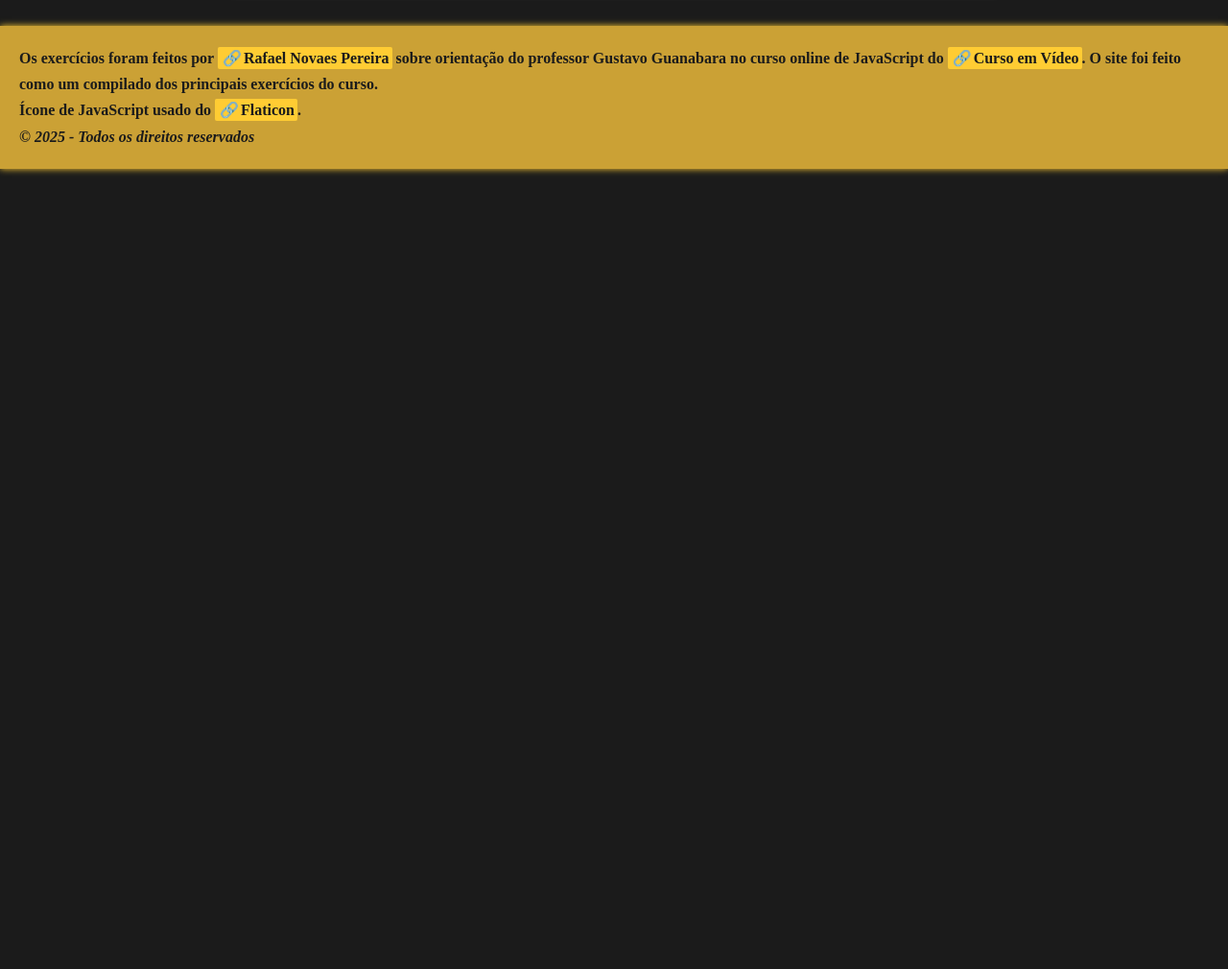
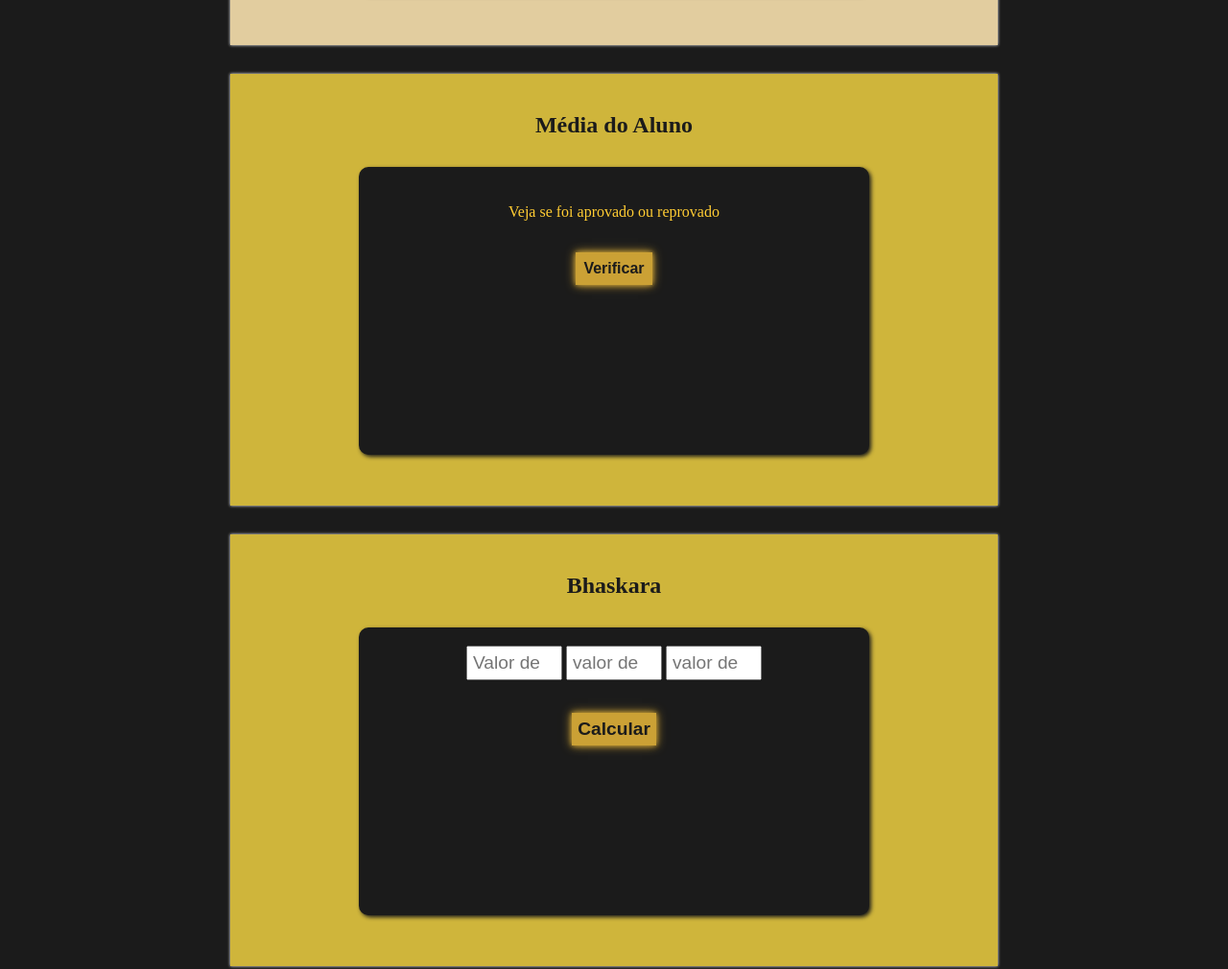
Before and after one commit to Rafael-NP/Exercicios_JS, a plain HTML site: page principal.html in a window 1280 px wide. Shown: the part 563-1573 px from the top of the page at 96% size. Before the commit the page ends 800 px from the top, so only its background shows below. Drawn offline with Linux system fonts and the light colour scheme.

Commit message:
05- Adicionando dois desafios, de média e bhaskara

```diff
--- a/principal.html
+++ b/principal.html
@@ -22,6 +22,27 @@
                 </div>
             </article>
         </section>
+        <section id="aluno">
+            <h1>Média do Aluno</h1>
+            <article>
+                <p>Veja se foi aprovado ou reprovado</p>
+                <input class="butao" type="button" value="Verificar" onclick="verificar()">
+            </article>
+        </section>
+        <section id="bhaskara">
+            <h1>Bhaskara</h1>
+            <article>
+                <input type="number" placeholder="Valor de a" class="bas" id="a">
+                <input type="number" placeholder="valor de b" class="bas" id="b">
+                <input type="number" placeholder="valor de c" class="bas" id="c">
+                <input type="button" class="butao" value="Calcular" onclick="calcular()">
+                <div>
+                    <p id="conta"></p>
+                    <p id="x1"></p>
+                    <p id="x2"></p>
+                </div>
+            </article>
+        </section>
     </main>
     <footer>
         <p>Os exercícios foram feitos por <a href="https://github.com/Rafael-NP" target="_blank">Rafael Novaes Pereira</a> sobre orientação do professor Gustavo Guanabara no curso online de JavaScript do <a href="https://www.cursoemvideo.com/" target="_blank">Curso em Vídeo</a>. O site foi feito como um compilado dos principais exercícios do curso.</p>
--- a/src/css/estilo.css
+++ b/src/css/estilo.css
@@ -40,7 +40,7 @@ section{
     background: var(--amarelo);
     margin: 30px auto;
     color: white;
-    height: 400px;
+    height: 450px;
     box-shadow: 0 0 3px white;
     padding: 20px;
     max-width: 800px;
@@ -51,11 +51,12 @@ section h1{
     color: var(--preto)
 }
 article{
-    background: white;
+    background: var(--preto);
     border-radius: 10px;
     padding: 15px;
     width: 70%;
-    color: var(--preto);
+    height: 300px;
+    color: var(--amareloClaro);
     margin: auto;
     box-shadow: 2px 2px 4px var(--preto);
 }
@@ -70,6 +71,45 @@ article img{
     height: 170px;
     border-radius: 20px;
     box-shadow: 2px 2px 3px var(--preto);
+}
+article .butao{
+    display: block;
+    margin: 30px auto 0 auto;
+    font-size: 16px;
+    font-weight: bold;
+    padding: 7px;
+    background: var(--laranja);
+    color: var(--preto);
+    border: 1px solid var(--laranja);
+    transition: .7s;
+    box-shadow: 0 0 5px var(--laranja), 0 0 10px var(--laranja);
+}
+article .butao:hover{
+    background: var(--preto);
+    color: var(--laranja);
+    box-shadow: 0 0 5px var(--laranja), 0 0 20px var(--laranja), 0 0 25px var(--laranja);
+}
+article .butao:active{
+    transition: .1s;
+    transform: scale(0.95);
+}
+article p{
+    font: sans-serif 1.3em;
+    line-height: 1.5em;
+    margin: 20px auto 0 auto;
+    text-align: center;
+}
+#bhaskara input{
+    font-size: 1.2em;
+    padding: 5px;
+}
+.bas{
+    text-align: center;
+    flex-wrap: wrap;
+    width: 100px;
+    margin: 4px auto;
+    padding: 3px;
+    font-size: 13;
 }
 footer{
     margin-top: 30px;
@@ -104,10 +144,19 @@ footer #di{
         font-size: 1.4em;
         padding-left: 50px;
     }
+    #bhaskara{
+        height: 550px;
+    }
+    #bhaskara article{
+        height: 400px;
+    }
 }
 @media(width < 350px){
     #hora img{
         width: 100px;
         height: 100px;
     }
+    #bhaskara article{
+        height: 450px;
+    }
 }
--- a/src/js/script.js
+++ b/src/js/script.js
@@ -1,4 +1,4 @@
-// HORARIO DO DIA
+// HORARIO DO DIA (EXERCÍCIO)
 function carregar(){
     let msg = document.getElementById('msg')
     let img = document.getElementById('imagem')
@@ -7,17 +7,59 @@ function carregar(){
     msg.innerHTML = `Agora são ${hora} horas.`
     if(hora >= 0 && hora < 12){
         img.src = './src/assets/manha.jpg'
-        document.getElementsByTagName('section')[0].style.backgroundColor = '#e2cd9f'
+        document.getElementById('hora').style.backgroundColor = '#e2cd9f'
         document.getElementsByTagName('article')[0].style.backgroundColor = 'var(--amareloClaro)'
         msg.style.color = 'var(--preto)'
     }
     else if(hora >= 12 && hora < 18){
         img.src = './src/assets/tarde.jpg'
-        document.getElementsByTagName('section')[0].style.backgroundColor= '#b9846f'
+        document.getElementById('hora').style.backgroundColor= '#b9846f'
     }
     else{
         img.src = './src/assets/noite.jpg'
-        document.getElementsByTagName('section')[0].style.backgroundColor= '#0F2426'
+        document.getElementById('hora').style.backgroundColor= '#0F2426'
         document.getElementsByTagName('h1')[1].style.color = 'var(--amareloClaro)'
     }
 }
+// SITUAÇÃO DO ALUNO (DESAFIO)
+function verificar(){
+    let nome = prompt('Qual é o nome do aluno?')
+    let n1 = prompt(`Digite a primeira nota de ${nome}`)
+    let n2 = prompt(`Digite a segunda nota de ${nome}`)
+    let n3 = prompt(`Digite a terceira nota de ${nome}`)
+    let nota1 = Number(n1)
+    let nota2 = Number(n2)
+    let nota3 = Number(n3)
+    let media = (nota1 + nota2 + nota3) / 3
+    if(media > 6){
+        alert(`O(a) ${nome} foi aprovado(a) 😀, e obteve média de ${media} pontos.`)
+    }
+    else{
+        alert(`O(a) ${nome} foi reprovado(a) 😭, e obteve média de ${media} pontos.`)
+    }
+}
+// BHASKARA (DESAFIO)
+function calcular(){
+    let fa = document.getElementById('a')
+    let fb = document.getElementById('b')
+    let fc = document.getElementById('c')
+    let conta = document.getElementById('conta')
+    let px1 = document.getElementById('x1')
+    let px2 = document.getElementById('x2')
+    let a = Number(fa.value)
+    let b = Number(fb.value)
+    let c = Number(fc.value)
+    let delta = (b*b) -4 * a * c
+    let resx1 = (-b + Math.sqrt(delta)) / (2 * a)
+    let resx2 = (-b - Math.sqrt(delta)) / (2 * a)
+    if(delta < 0){
+        conta.innerHTML = `A equação é: <strong>(${a})x² + (${b})x + ${c}</strong></br>Delta é: <strong>${delta}</strong></br> As raízes não são reais`
+        px1.innerHTML = ``
+        px2.innerHTML = ``
+    }
+    else{
+        conta.innerHTML = `A equação é: <strong>(${a})x² + (${b})x + ${c}</strong></br>Delta é: <strong>${delta}</strong>`
+        px1.innerHTML = `x¹ é: <strong>${resx1}`
+        px2.innerHTML = `x² é: <strong>${resx2}`
+    }
+}
```
